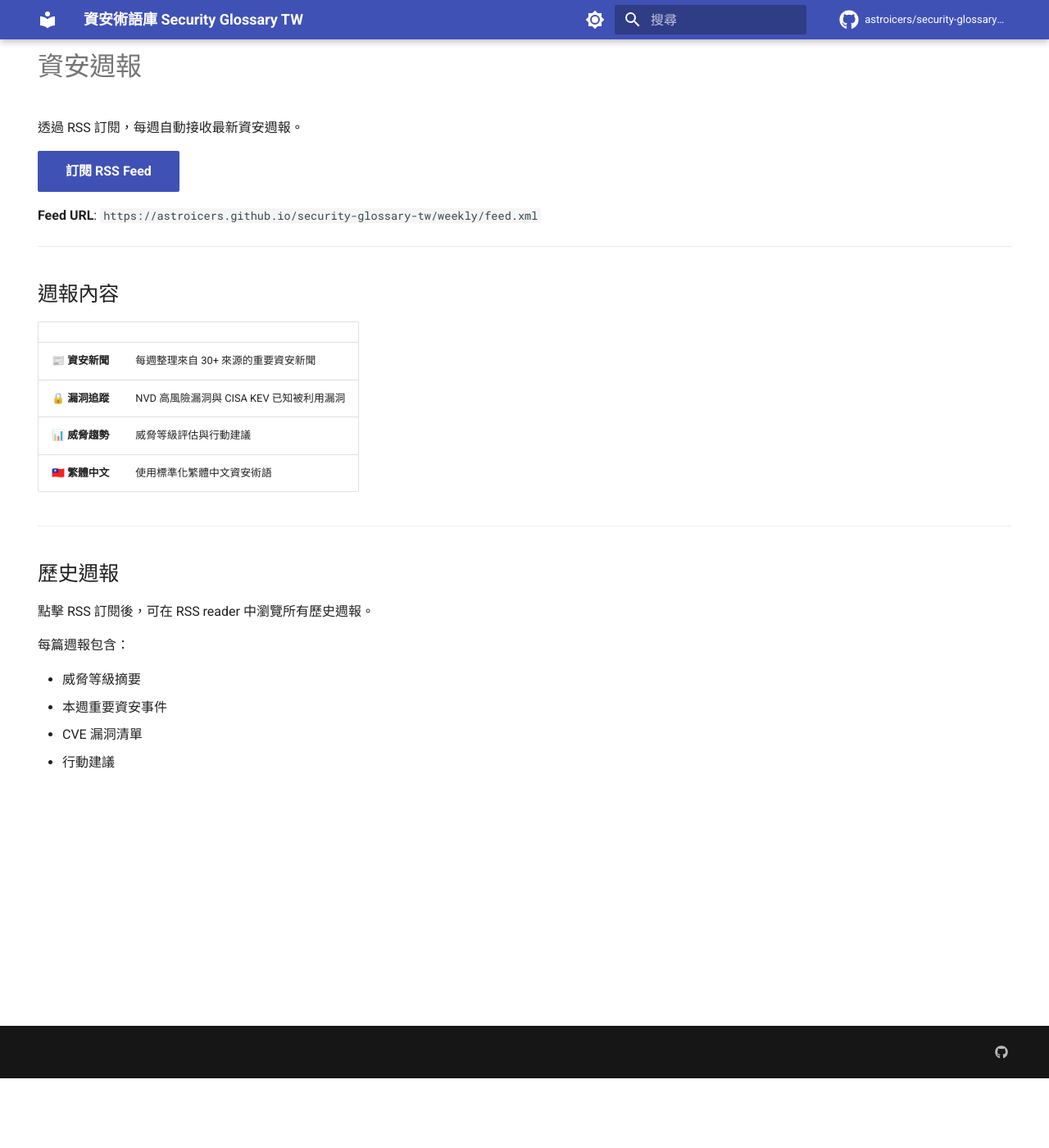
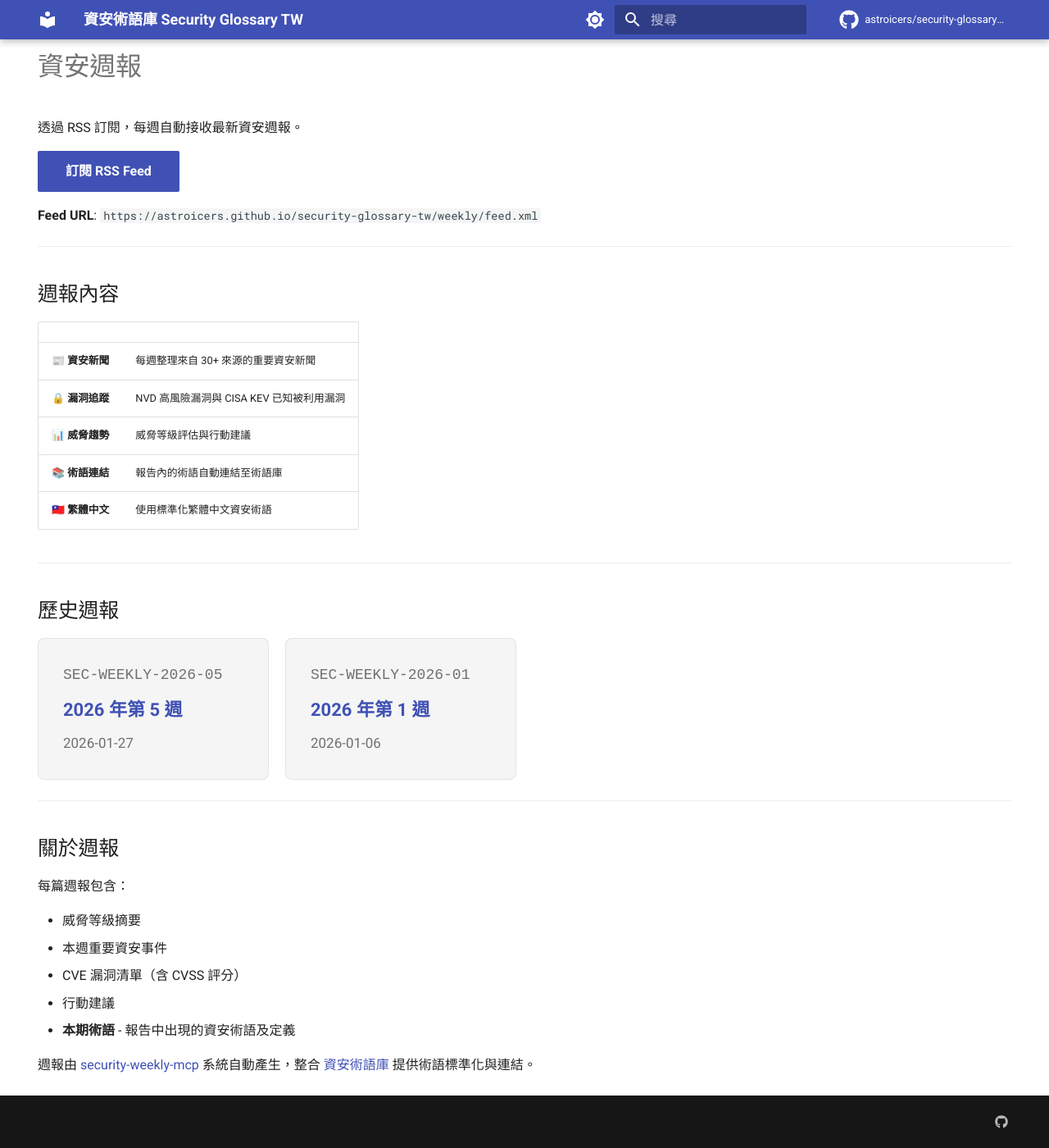
Before and after one commit to astroicers/security-glossary-tw, an MkDocs documentation site: the page built from docs/weekly/index.md, in a window 1280 px wide and 1400 px high, scrolled down 85 px. Shown: the whole window at 82% size. Built offline with MkDocs 1.6.1 and Material for MkDocs 9.7.7, drawn with Linux system fonts in a browser that asks for light colours; comment, search, counter and statistics services are not loaded.

Commit message:
feat: improve weekly report index with dynamic report list
- Add report cards grid layout for historical reports
- Add CSS styling for report cards with hover effect
- Include glossary integration note
- List specific reports with dates

Co-Authored-By: Claude Opus 4.5 <noreply@anthropic.com>

```diff
--- a/docs/weekly/index.md
+++ b/docs/weekly/index.md
@@ -23,17 +23,96 @@ hide:
 | **📰 資安新聞** | 每週整理來自 30+ 來源的重要資安新聞 |
 | **🔒 漏洞追蹤** | NVD 高風險漏洞與 CISA KEV 已知被利用漏洞 |
 | **📊 威脅趨勢** | 威脅等級評估與行動建議 |
+| **📚 術語連結** | 報告內的術語自動連結至術語庫 |
 | **🇹🇼 繁體中文** | 使用標準化繁體中文資安術語 |
 
 ---
 
 ## 歷史週報
 
-點擊 RSS 訂閱後，可在 RSS reader 中瀏覽所有歷史週報。
+<div class="report-list" id="report-list">
+載入中...
+</div>
+
+<script>
+(function() {
+  const reportList = document.getElementById('report-list');
+  const reportsDir = 'reports/';
+
+  // 已知的週報列表（由 CI 自動更新）
+  const reports = [
+    { id: 'SEC-WEEKLY-2026-05', title: '2026 年第 5 週', date: '2026-01-27' },
+    { id: 'SEC-WEEKLY-2026-01', title: '2026 年第 1 週', date: '2026-01-06' },
+  ];
+
+  if (reports.length === 0) {
+    reportList.innerHTML = '<p>尚無週報，請訂閱 RSS 以獲取最新通知。</p>';
+    return;
+  }
+
+  let html = '<div class="report-grid">';
+  reports.forEach(report => {
+    html += `
+      <a href="${reportsDir}${report.id}.html" class="report-card">
+        <div class="report-id">${report.id}</div>
+        <div class="report-title">${report.title}</div>
+        <div class="report-date">${report.date}</div>
+      </a>
+    `;
+  });
+  html += '</div>';
+
+  reportList.innerHTML = html;
+})();
+</script>
+
+<style>
+.report-grid {
+  display: grid;
+  grid-template-columns: repeat(auto-fill, minmax(280px, 1fr));
+  gap: 1rem;
+}
+.report-card {
+  display: block;
+  padding: 1.5rem;
+  background: var(--md-code-bg-color, #f5f5f5);
+  border-radius: 8px;
+  border: 1px solid var(--md-default-fg-color--lightest, #ddd);
+  text-decoration: none;
+  color: inherit;
+  transition: transform 0.2s, box-shadow 0.2s;
+}
+.report-card:hover {
+  transform: translateY(-2px);
+  box-shadow: 0 4px 12px rgba(0,0,0,0.1);
+}
+.report-id {
+  font-family: monospace;
+  font-size: 0.9rem;
+  color: var(--md-default-fg-color--light, #666);
+  margin-bottom: 0.5rem;
+}
+.report-title {
+  font-size: 1.1rem;
+  font-weight: 600;
+  margin-bottom: 0.5rem;
+}
+.report-date {
+  font-size: 0.85rem;
+  color: var(--md-default-fg-color--light, #666);
+}
+</style>
+
+---
+
+## 關於週報
 
 每篇週報包含：
 
 - 威脅等級摘要
 - 本週重要資安事件
-- CVE 漏洞清單
+- CVE 漏洞清單（含 CVSS 評分）
 - 行動建議
+- **本期術語** - 報告中出現的資安術語及定義
+
+週報由 [security-weekly-mcp](https://github.com/astroicers/security-weekly-mcp) 系統自動產生，整合 [資安術語庫](../glossary/index.md) 提供術語標準化與連結。
```
